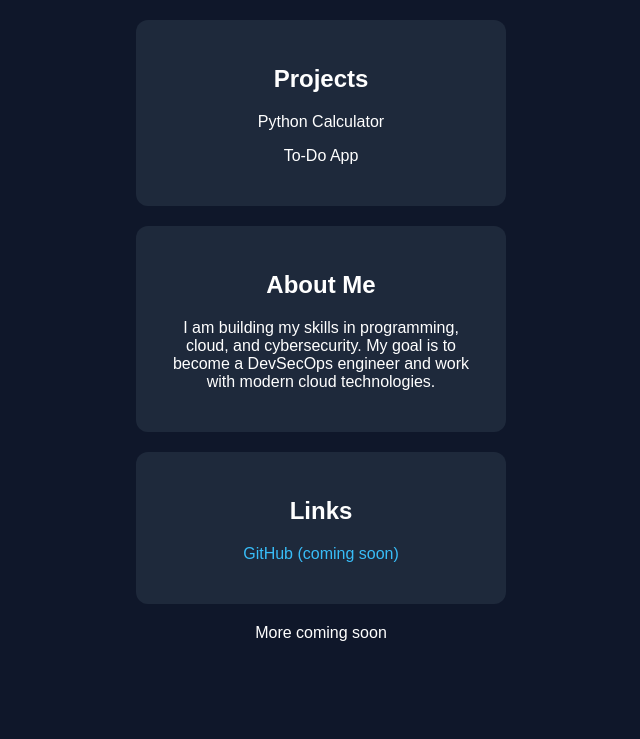
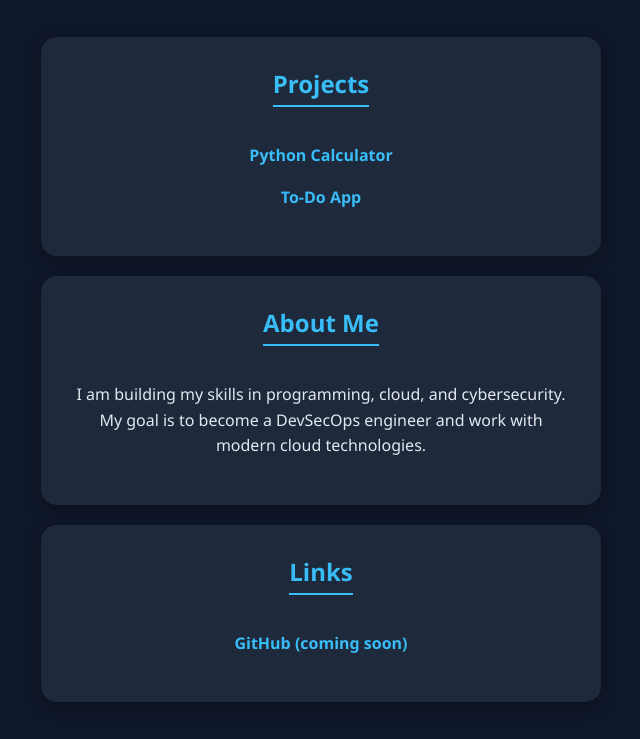
Before and after one commit to rahelkarim07-ux/Rahel-Portfolio, a plain HTML site: page index.html in a window 1280 px wide. Shown: the part 188-927 px from the top of the page, without its empty margins (319-959 px from the left). Before the commit the page ends 904 px from the top, so only its background shows below. Drawn offline with Linux system fonts and the light colour scheme.

Commit message:
Refactor index.html for better design and usability
Updated HTML structure and styles for improved layout and readability.

```diff
--- a/index.html
+++ b/index.html
@@ -1,14 +1,16 @@
 <!DOCTYPE html>
-<html>
+<html lang="fi">
 <head>
+    <meta charset="UTF-8">
     <title>Rahel Karim Portfolio</title>
     <style>
         body {
-            font-family: Arial;
+            font-family: 'Segoe UI', Arial, sans-serif;
             background-color: #0f172a;
             color: white;
             text-align: center;
-            padding: 50px;
+            padding: 50px 20px;
+            margin: 0;
         }
 
         h1 {
@@ -19,19 +21,40 @@
         .subtitle {
             color: #94a3b8;
             margin-bottom: 40px;
+            font-size: 1.2rem;
         }
 
         .box {
             background: #1e293b;
-            padding: 25px;
+            padding: 30px;
             margin: 20px auto;
-            width: 320px;
-            border-radius: 12px;
+            max-width: 500px;
+            border-radius: 16px;
+            box-shadow: 0 4px 15px rgba(0,0,0,0.3);
+        }
+
+        h2 {
+            color: #38bdf8;
+            border-bottom: 2px solid #38bdf8;
+            display: inline-block;
+            padding-bottom: 5px;
+            margin-top: 0;
         }
 
         a {
             color: #38bdf8;
             text-decoration: none;
+            font-weight: bold;
+            transition: color 0.3s;
+        }
+
+        a:hover {
+            color: #bae6fd;
+        }
+
+        p {
+            line-height: 1.6;
+            color: #e2e8f0;
         }
     </style>
 </head>
@@ -40,21 +63,23 @@
     <h1>Rahel Karim</h1>
     <p class="subtitle">IT Student | Cloud | Cybersecurity | DevSecOps</p>
 
+    <!-- Projektit -->
     <div class="box">
         <h2>Projects</h2>
-        <p>Python Calculator</p>
-        <p>To-Do App</p>
+        <p><a href="#">Python Calculator</a></p>
+        <p><a href="#">To-Do App</a></p>
     </div>
 
+    <!-- Tietoa minusta -->
     <div class="box">
         <h2>About Me</h2>
         <p>
             I am building my skills in programming, cloud, and cybersecurity.
-
             My goal is to become a DevSecOps engineer and work with modern cloud technologies.
         </p>
     </div>
 
+    <!-- Yhteystiedot -->
     <div class="box">
         <h2>Links</h2>
         <p>
@@ -62,7 +87,7 @@
         </p>
     </div>
 
-    <p>More coming soon</p>
+    <p style="margin-top: 40px; color: #64748b;">More coming soon</p>
 
 </body>
 </html>
```
